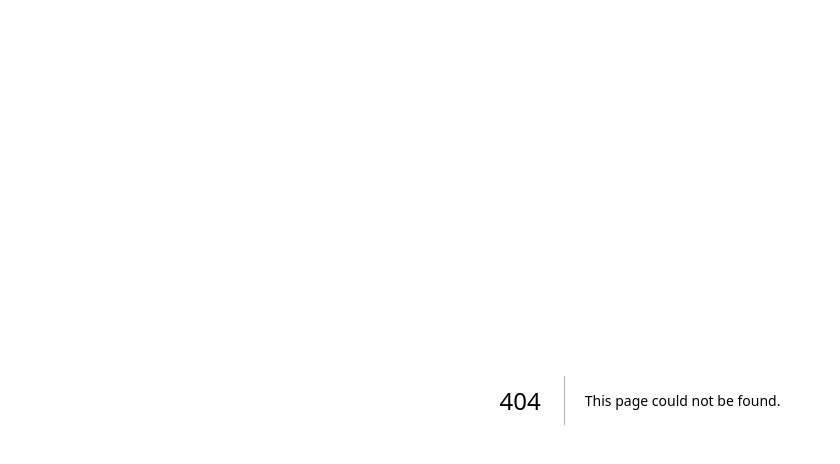
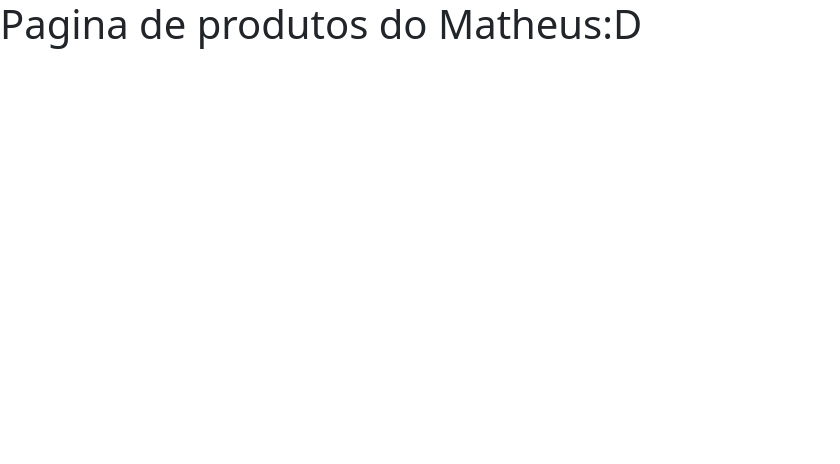
Before and after one commit to matheuskapp/pi-loja, a Next.js app: page /produtos in a window 1280 px wide. Before the commit this address had no page. Shown: the top 464 px of the page, without its empty margins (0-840 px from the left). Built offline with nearby package versions, Linux system fonts and the light colour scheme.

Commit message:
paginas do Matheus

```diff
--- /dev/null
+++ b/app/produtos/page.js
@@ -0,0 +1,7 @@
+export default function Produtos() {
+  return (
+    <div>
+      <h1>Pagina de produtos do Matheus:D</h1>
+    </div>
+  );
+}
```
Also changed, not shown: app/page.js (line endings or trailing spaces).
